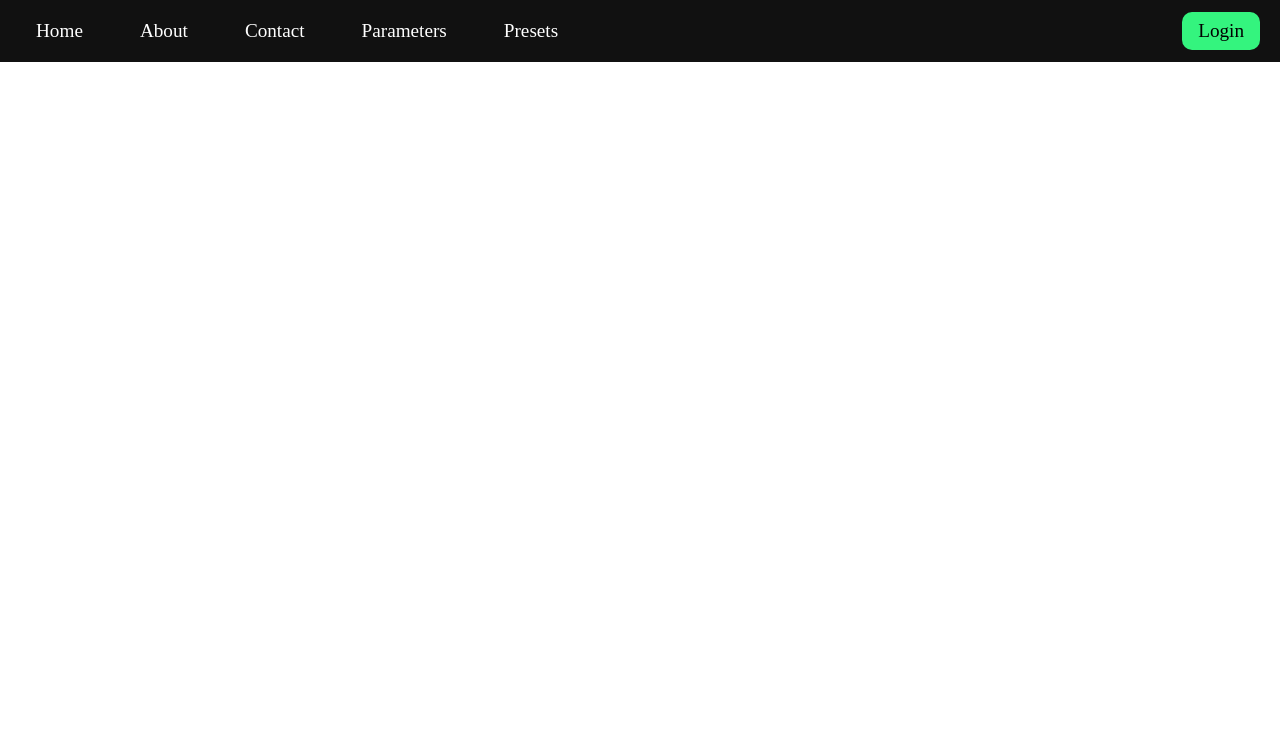
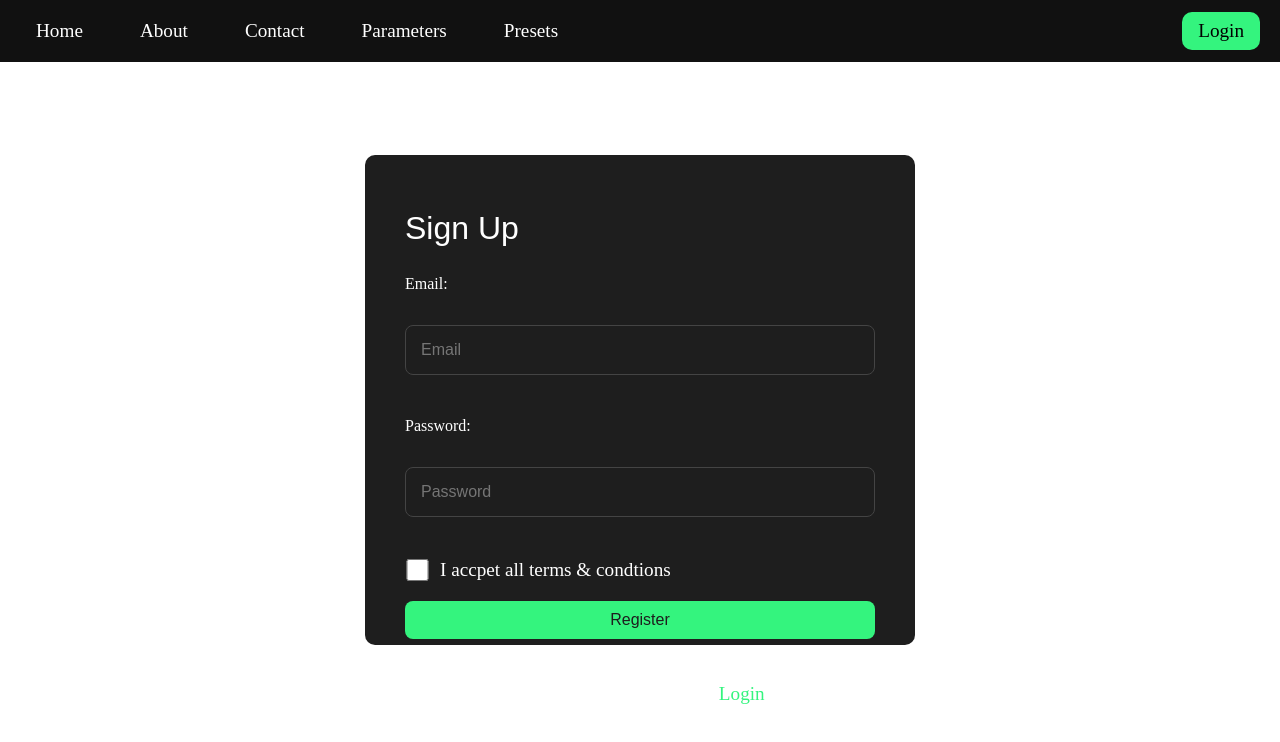
Before and after one commit to seannn9/Thesis-Webpage-Mockup, a React (Vite) app: page /login in a window 1280 px wide. Shown: the top 742 px of the page. Built offline with nearby package versions, Linux system fonts and the light colour scheme.

Commit message:
Finished styling and strcture of login page

```diff
--- a/src/pages/Login.jsx
+++ b/src/pages/Login.jsx
@@ -1,12 +1,61 @@
+import Navbar from "../components/Navbar";
 import { Link } from "react-router-dom";
-import { HashLink } from "react-router-hash-link";
-import Navbar from "../components/Navbar";
+import "../styles/Login.css";
 
 function Login() {
     return (
         <>
             <Navbar activeLogin="active" />
-            <div className="mainContainer"></div>
+            <div className="mainContainer">
+                <div className="formContainer">
+                    <form action="" method="POST">
+                        <legend>Sign Up</legend>
+                        <label>Email:</label>
+                        <br />
+                        <input
+                            type="email"
+                            name="email"
+                            placeholder="Email"
+                            required
+                        />
+                        <br />
+                        <label>Password:</label>
+                        <br />
+                        <input
+                            type="password"
+                            name="password"
+                            placeholder="Password"
+                            required
+                        />
+                        <br />
+                        <div className="acceptBox">
+                            <input
+                                type="checkbox"
+                                id="acceptTerms"
+                                name="acceptTerms"
+                                value="Accept"
+                                required
+                            />
+                            <label htmlFor="acceptTerms" className="terms">
+                                I accpet all terms & condtions
+                            </label>
+                        </div>
+                        <button
+                            type="submit"
+                            value="Login"
+                            className="loginBtn"
+                        >
+                            Register
+                        </button>
+                        <br />
+                        <br />
+                        <p>
+                            Already have an account?&nbsp;
+                            <Link to="/">Login</Link>
+                        </p>
+                    </form>
+                </div>
+            </div>
         </>
     );
 }
--- /dev/null
+++ b/src/styles/Login.css
@@ -0,0 +1,90 @@
+.mainContainer {
+    height: 100vh;
+    display: flex;
+    justify-content: center;
+    align-items: center;
+}
+
+.formContainer {
+    color: white;
+    background-color: #1e1e1e;
+    padding: 20px 40px;
+    border-radius: 10px;
+    height: 450px;
+    min-width: 470px;
+}
+
+.formContainer form {
+    display: flex;
+    flex-direction: column;
+    align-items: center;
+    height: 100%;
+}
+
+.formContainer form legend {
+    align-self: flex-start;
+    padding: 35px 0px 18px 0px;
+    font-family: "Futura Hv Bt", Arial, Helvetica, sans-serif;
+    font-size: 32px;
+}
+
+.formContainer form label:not(.terms) {
+    align-self: flex-start;
+    font-size: 16px;
+    padding: 10px 0px 0px 0px;
+}
+
+.formContainer form input:not(#acceptTerms) {
+    background-color: #1e1e1e;
+    font-size: 16px;
+    margin: 10px;
+    padding: 15px;
+    border-radius: 8px;
+    border: 1px solid #444444;
+    box-sizing: border-box;
+    color: white;
+    outline: none;
+    width: 100%;
+}
+
+.formContainer .acceptBox {
+    display: flex;
+    align-self: flex-start;
+    margin: 10px 0px 10px 0px;
+    width: 100%;
+}
+
+.formContainer .acceptBox input[type="checkbox"] {
+    cursor: pointer;
+    margin-right: 10px;
+    width: 25px;
+    accent-color: #34f47e;
+}
+
+.formContainer button {
+    background-color: #34f47e;
+    color: #1e1e1e;
+    width: 100%;
+    font-size: 16px;
+    border: none;
+    border-radius: 8px;
+    margin: 10px 0px 0px 0px;
+    padding: 10px 20px;
+    cursor: pointer;
+    outline: none;
+    transition: background-color 0.3s ease-in-out;
+}
+
+.formContainer button:hover {
+    background-color: #2dd16c;
+}
+
+.formContainer form p {
+    margin-top: auto;
+    margin-bottom: 10px;
+}
+
+.formContainer form p a {
+    text-decoration: none;
+    color: #34f47e;
+}
```
